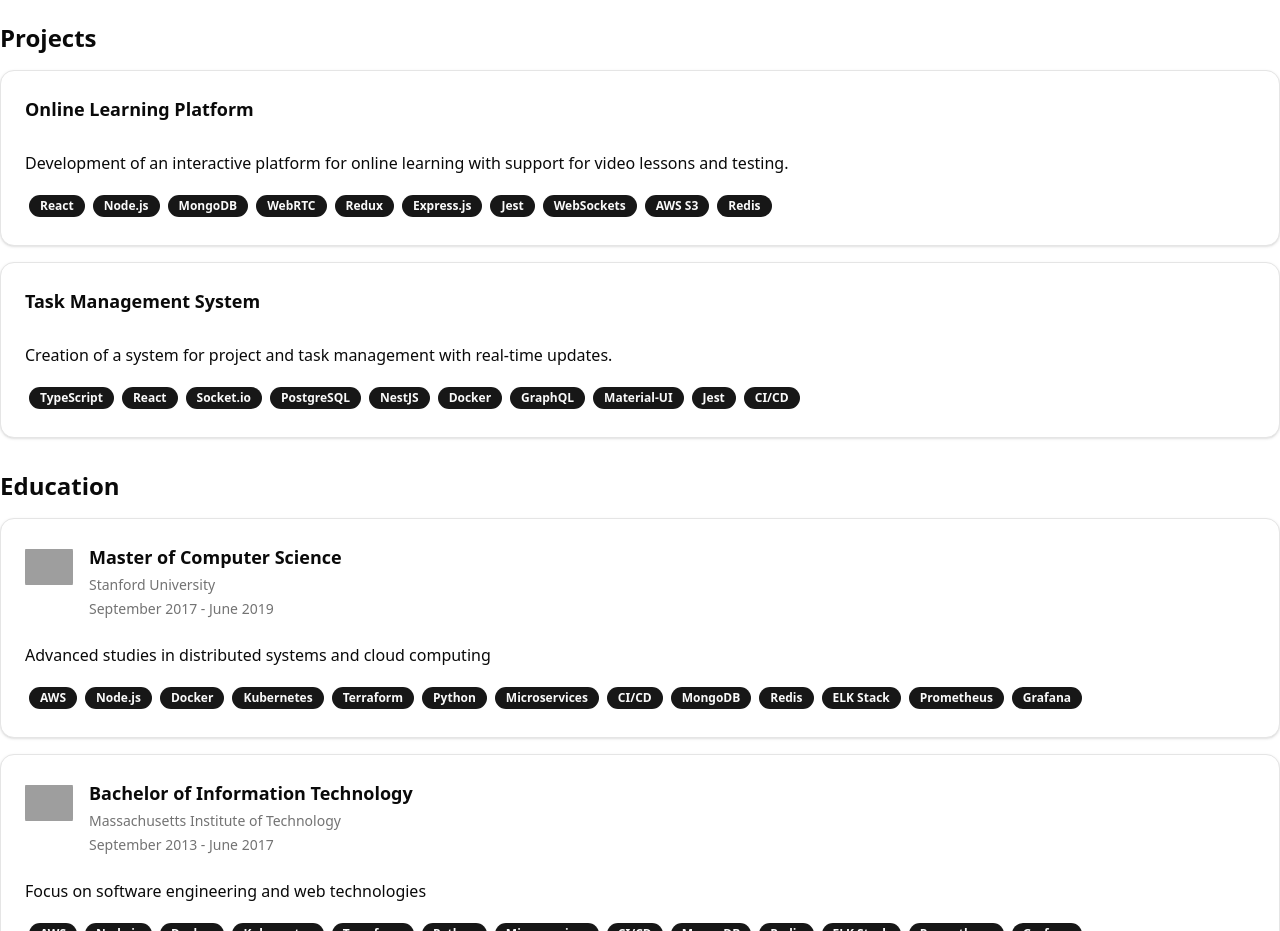
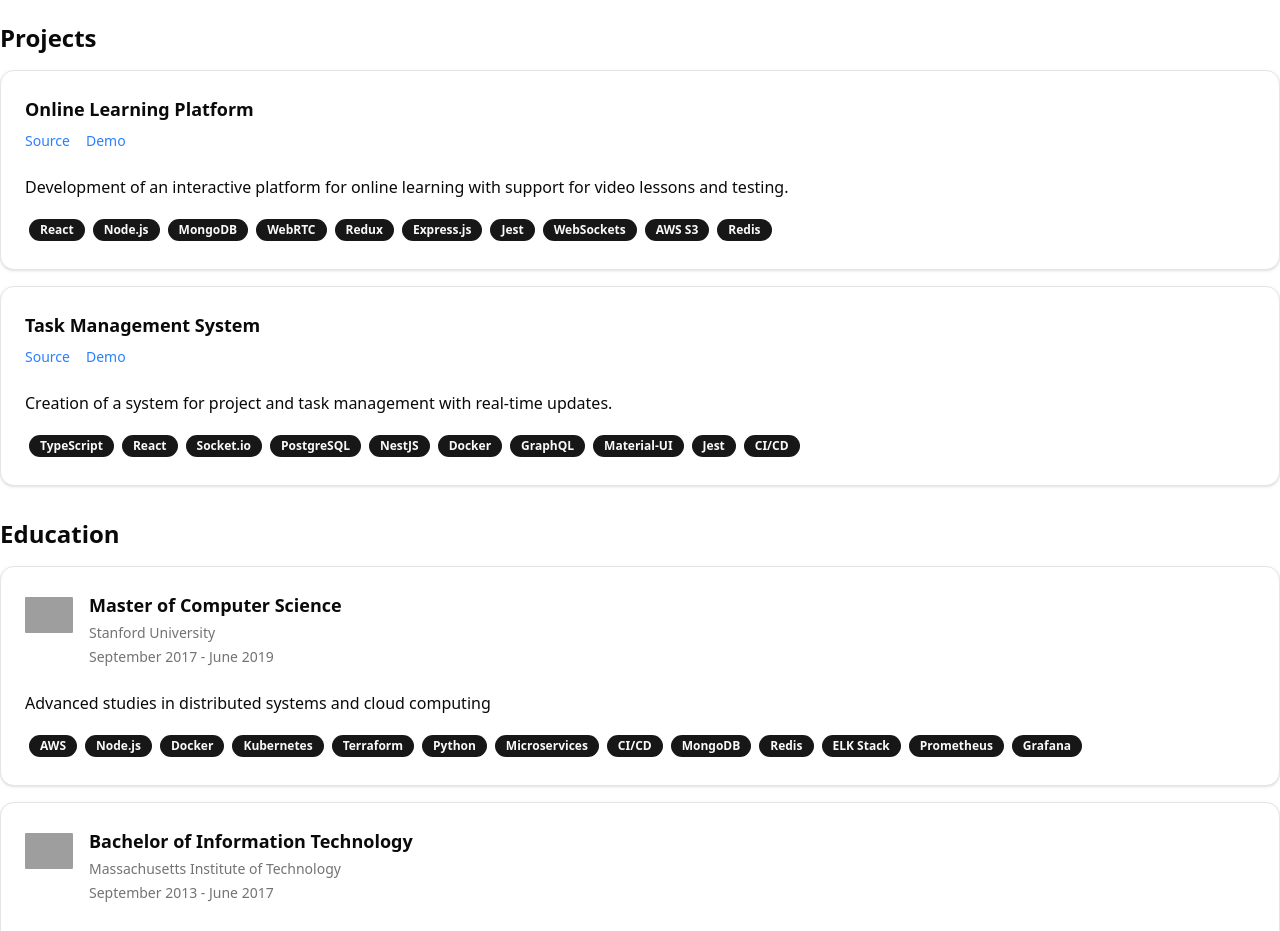
Before and after one commit to korenko-git/resume, a Next.js app: page / in a window 1280 px wide. Shown: the part 840-1771 px from the top of the page. Built offline with nearby package versions, Linux system fonts and the light colour scheme; grey boxes are pictures that could not be loaded.

Commit message:
feat(resume): add source and demo links to project entries

```diff
--- a/src/components/EditableCard/EditableHeader.tsx
+++ b/src/components/EditableCard/EditableHeader.tsx
@@ -10,6 +10,8 @@ interface EditableHeaderProps {
     startDate?: string;
     endDate?: string;
     organizationId?: string;
+    source?: string;
+    demo?: string;
   };
   organization?: Organization;
   editable: boolean;
@@ -55,6 +57,22 @@ export function EditableHeader({
               value={data.title}
               onChange={(e) => onDataChange({ ...data, title: e.target.value })}
             />
+            {'source' in data && (
+              <Input
+                value={data.source}
+                onChange={(e) => onDataChange({ ...data, source: e.target.value })}
+                placeholder="Ссылка на исходный код"
+                className="mt-2"
+              />
+            )}
+            {'demo' in data && (
+              <Input
+                value={data.demo}
+                onChange={(e) => onDataChange({ ...data, demo: e.target.value })}
+                placeholder="Ссылка на демо"
+                className="mt-2"
+              />
+            )}
             {'date' in data && (
               <Input
                 type="month"
@@ -108,6 +126,30 @@ export function EditableHeader({
               {'date' in data && formatDate(data.date)}
               {'startDate' in data && `${formatDate(data.startDate)} - ${formatDate(data.endDate)}`}
             </div>
+            {('source' in data || 'demo' in data) && (
+              <div className="flex gap-4 mt-2">
+                {data.source && (
+                  <a
+                    href={data.source}
+                    target="_blank"
+                    rel="noopener noreferrer"
+                    className="text-sm text-blue-500 hover:underline"
+                  >
+                    Source
+                  </a>
+                )}
+                {data.demo && (
+                  <a
+                    href={data.demo}
+                    target="_blank"
+                    rel="noopener noreferrer"
+                    className="text-sm text-blue-500 hover:underline"
+                  >
+                    Demo
+                  </a>
+                )}
+              </div>
+            )}
           </>
         )}
       </div>
--- a/src/components/resume/CertificationSection.tsx
+++ b/src/components/resume/CertificationSection.tsx
@@ -18,6 +18,7 @@ export function CertificationSection({ entries, editable = true }: Certification
       title: "New Certificate",
       description: "Certificate Description",
       isPublished: true,
+      skills: [],
       date: ""
     };
     updateData('certifications', newEntry);
--- a/src/components/resume/EducationSection.tsx
+++ b/src/components/resume/EducationSection.tsx
@@ -18,6 +18,7 @@ export function EducationSection({ entries, editable = true }: EducationSectionP
       title: "New Education",
       description: "Education Description",
       isPublished: true,
+      skills: [],
       startDate: "",
       endDate: ""
     };
--- a/src/components/resume/ProjectSection.tsx
+++ b/src/components/resume/ProjectSection.tsx
@@ -19,7 +19,9 @@ export function ProjectSection({ entries,  editable = true }: ProjectSectionProp
       title: "New Project",
       description: "Project Description",
       isPublished: true,
-      skills: []
+      skills: [],
+      source: "",
+      demo: ""
     };
     updateData('projects', newEntry);
   };
--- a/src/data/projects.json
+++ b/src/data/projects.json
@@ -5,14 +5,18 @@
       "title": "Online Learning Platform",
       "description": "Development of an interactive platform for online learning with support for video lessons and testing.",
       "isPublished": true,
-      "skills": ["React", "Node.js", "MongoDB", "WebRTC", "Redux", "Express.js", "Jest", "WebSockets", "AWS S3", "Redis"]
+      "skills": ["React", "Node.js", "MongoDB", "WebRTC", "Redux", "Express.js", "Jest", "WebSockets", "AWS S3", "Redis"],
+      "source": "https://github.com/example/learning-platform",
+      "demo": "https://learning-platform-demo.com"
     },
     {
       "id": "proj-2",
       "title": "Task Management System",
       "description": "Creation of a system for project and task management with real-time updates.",
       "isPublished": true,
-      "skills": ["TypeScript", "React", "Socket.io", "PostgreSQL", "NestJS", "Docker", "GraphQL", "Material-UI", "Jest", "CI/CD"]
+      "skills": ["TypeScript", "React", "Socket.io", "PostgreSQL", "NestJS", "Docker", "GraphQL", "Material-UI", "Jest", "CI/CD"],
+      "source": "https://github.com/example/task-manager",
+      "demo": "https://task-manager-demo.com"
     }
   ]
 }
--- a/src/types/resume.ts
+++ b/src/types/resume.ts
@@ -26,6 +26,8 @@ export interface ExperienceEntry extends BaseEntry {
 
 export interface ProjectEntry extends BaseEntry {
   skills: string[];
+  source?: string;
+  demo?: string;
 }
 
 export interface EducationEntry extends BaseEntry {
```
